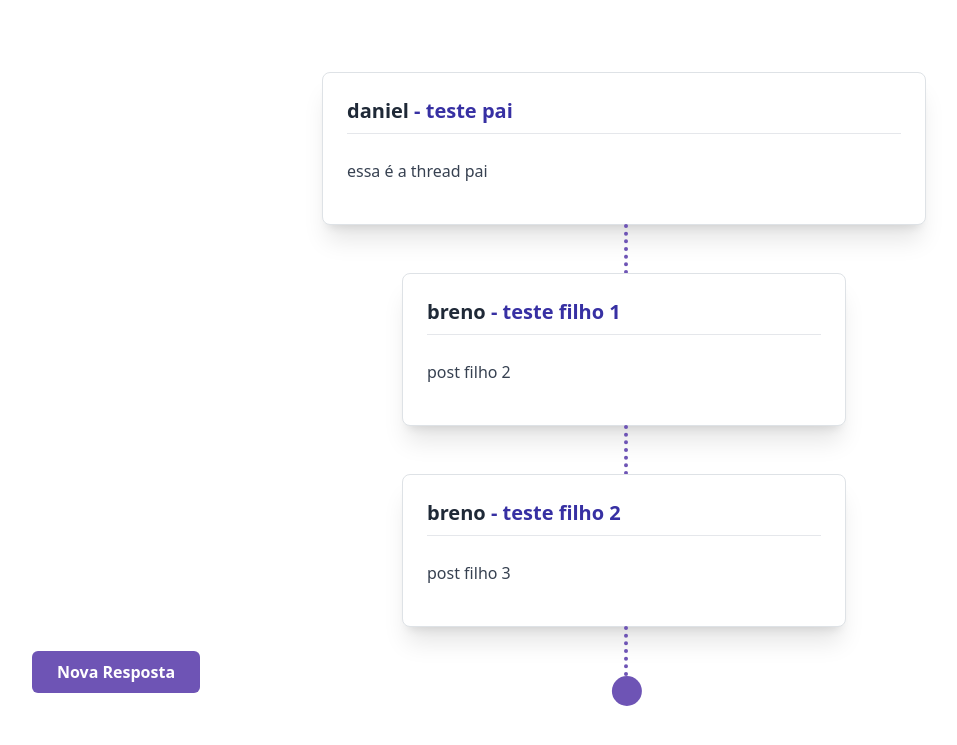
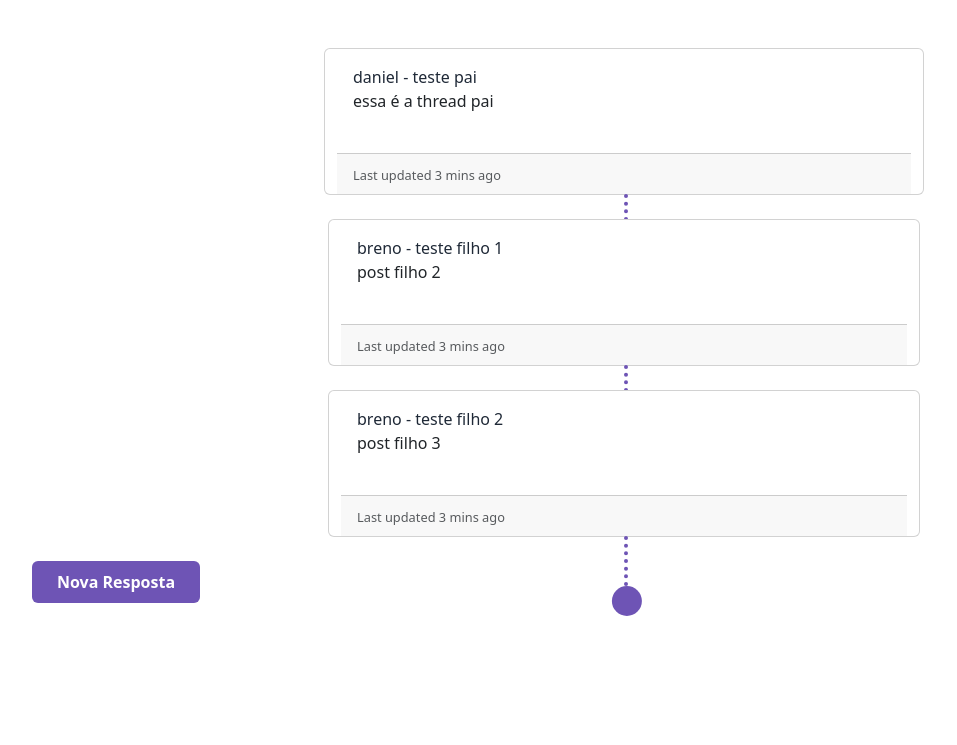
Before and after one commit to BrenoFSales/Forum-Web, a Flask app: page /thread/1 in a window 1280 px wide. Shown: the top 745 px of the page, without its empty margins (16-973 px from the left). Run offline with Flask 3, Linux system fonts and the light colour scheme; data comes from the database, SQL or seed files in the repository; both versions use the stored data as it was after the commit; some libraries are stand-ins or nearby versions.

Commit message:
new-card-post

```diff
--- a/assets/styles/main.css
+++ b/assets/styles/main.css
@@ -9,7 +9,7 @@
 
 header {
   padding: 30px;
-  height: 100px;
+  height: 50px;
   background-color: #6e54b5;
   color: white;
   align-items: center;
@@ -45,8 +45,9 @@
 #backgroundBox {
   position: relative;
   padding: 23%;
-  background-image: linear-gradient(rgba(0, 0, 0, 0.75), rgba(0, 0, 0, 0.75)), url("../images/indexBG.png");
+  background-image: linear-gradient(rgba(0, 0, 0, 0.75), rgba(0, 0, 0, 0.75)), url("../images/bg-index.png");
   background-size: cover;
+  height: 80%;
 }
 
 #btnLogin {
--- a/assets/styles/thread.css
+++ b/assets/styles/thread.css
@@ -1,4 +1,4 @@
-.linha-conexao{
+#linha-conexao{
     position: absolute;
     width: 5px;
     border-left: 4px dotted #6e54b5;
@@ -8,7 +8,7 @@
     transform: translateX(0%);
 }
 
-.fim-conexao  {
+#fim-conexao  {
     position: absolute;
     background-color: #6e54b5;
     border-radius: 100px;
@@ -26,6 +26,7 @@
 
 #thread-container {
     height: 100%;
+    width: 100%;
 }
 
 #btnModal {
--- a/templates/headerLayout.html
+++ b/templates/headerLayout.html
@@ -3,7 +3,7 @@
 {% block content %}
 <header>
   <a href="{{ url_for('index') }}"><i class="fa-solid fa-earth-americas logo_page"></i></a>
-  <h1 class="fs-2">Forum WEB</h1>
+  <h1 class="fs-2">4 Nerds</h1>
   <div class="flex items-center space-x-4">
     {% if current_user.is_authenticated %}
     <button id="btnModal" type="button" class="btn btn-light font-semibold py-2 px-4 rounded" data-bs-toggle="modal" data-bs-target="#newThreadModal">
--- a/templates/post.html
+++ b/templates/post.html
@@ -1,41 +1,45 @@
-<div class="d-flex thread w-50 bg-white shadow-xl rounded-lg p-6 m-6 border border-gray-200">
-  <div class="linha-conexao"><div class="fim-conexao"></div></div>
+<div class="card mb-4" style="max-width: 600px;">
+  <div class="row g-0">
     {% if post.attachment != '' and post.attachment != None %}
-  <img src="{{ url_for('static', filename=post.attachment) }}" class="w-1/4 mr-5 shadow-xl">
-  {% endif %}
-  <div class="flex-fill">
-    <div class="mb-4 border-b pb-2 border-gray-200">
-      <h3 class="text-xl font-semibold text-indigo-800">
+      <div class="col-md-4">
+        <img src="{{ url_for('static', filename=post.attachment) }}" class="img-fluid rounded-start">
+      </div>
+    <div class="col-md-8">
+    {% else %}
+    <div class="col-md-12">
+    {% endif%}
+      <div class="card-body">
         {% if linkable %}
           <a href="{{ url_for('thread', id=post.id) }}">
-          <span class="text-gray-800">{{ post.user.username }}</span> - {{ post.title }}
+            <span class="text-gray-800 fs-5">{{ post.user.username }} - {{ post.title }}</span>
           </a>
         {% else %}
-        <span class="text-gray-800">{{ post.user.username }}</span> - {{ post.title }}
+          <span class="text-gray-800">{{ post.user.username }} - {{ post.title }}</span>
         {% endif %}
-      </h3>
+        <p class="card-text">{{ post.content }}</p>
       </div>
-    <div>
-      <p class="text-gray-700 leading-relaxed mb-3">{{ post.content }}</p>
     </div>
+  </div>
+  <div class="card-footer w-100 d-flex mt-4">
+    <p class="card-text col-6"><small class="text-body-secondary">Last updated 3 mins ago</small></p>
     {% if current_user.is_authenticated%}
-    <div class="d-flex d-flex justify-content-end">
-      {% if current_user.is_authenticated == post.user_id%}
-      <div class="btn btn-secondary w-25 d-flex justify-content-between" data-bs-toggle="modal" data-bs-target="#editModal">
+      <div class="d-flex justify-content-between flex-fill">
+        {% if current_user == post.user%}
+        <div class="btn btn-secondary d-flex align-items-center" data-bs-toggle="modal" data-bs-target="#editModal">
           <p>Editar</p>
-        <i class="fa-solid fa-pen-to-square"></i>
+          <i class="fa-solid fa-pen-to-square ms-2"></i>
         </div>
         <form method="POST" action="{{ url_for('excluirThread', id=post.id) }}">
-        <button class="btn btn-danger" type="submit">Excluir<i class="fa-solid fa-trash-can"></i></button>
+          <button class="btn btn-danger" type="submit">Excluir<i class="fa-solid fa-trash-can ms-2"></i></button>
         </form>
         {% endif %}
-      <div class="mt-2 ms-3">
-        <button class="row fs-4" type="button" data-bs-toggle="modal" data-bs-target="#newReplyModal"><i class="fa-solid fa-message"></i></button>
-      </div>
+          <button class="fs-4" type="button" data-bs-toggle="modal" data-bs-target="#newReplyModal"><i class="fa-solid fa-message"></i></button>
       </div>
     {% endif %}
   </div>
+  <div id="linha-conexao"><div id="fim-conexao"></div></div>
 </div>
+
 <!-- Editar a Thread -->
 <div class="modal fade" id="editModal" data-bs-backdrop="static" tabindex="-1" aria-labelledby="editModal" aria-hidden="true">
   <div class="modal-dialog modal-dialog-centered">
--- a/templates/thread.html
+++ b/templates/thread.html
@@ -6,14 +6,14 @@
   <div id="super-thread" class="row justify-content-center">
   {{ thread_template | safe }}
   </div>
-  <div id="sub-thread" class="m-auto w-75 row justify-content-center">
+  <div id="sub-thread" class="m-auto w-50 row justify-content-center">
     {% for i in replies %}
       {{ i | safe}}
     {% endfor %}
   </div>
   <button id="btnModal" type="button" class="btn font-semibold py-2 px-4 rounded" data-bs-toggle="modal" data-bs-target="#newReplyModal">Nova Resposta</button>
 </div>
-<!-- todo: transformar em componente? -->
+
 <div class="modal fade" id="newReplyModal" data-bs-backdrop="static" tabindex="-1" aria-labelledby="newReplyModalLabel" aria-hidden="true">
   <div class="modal-dialog modal-dialog-centered">
     <div class="modal-content">
```
Also changed, not shown: assets/images/bg-index.png (added), assets/images/emailjs_3d51662e92.webp (deleted), assets/images/wp7763010.webp (deleted), instance/project.db. Lines whose indentation alone changed are shown as unchanged.
